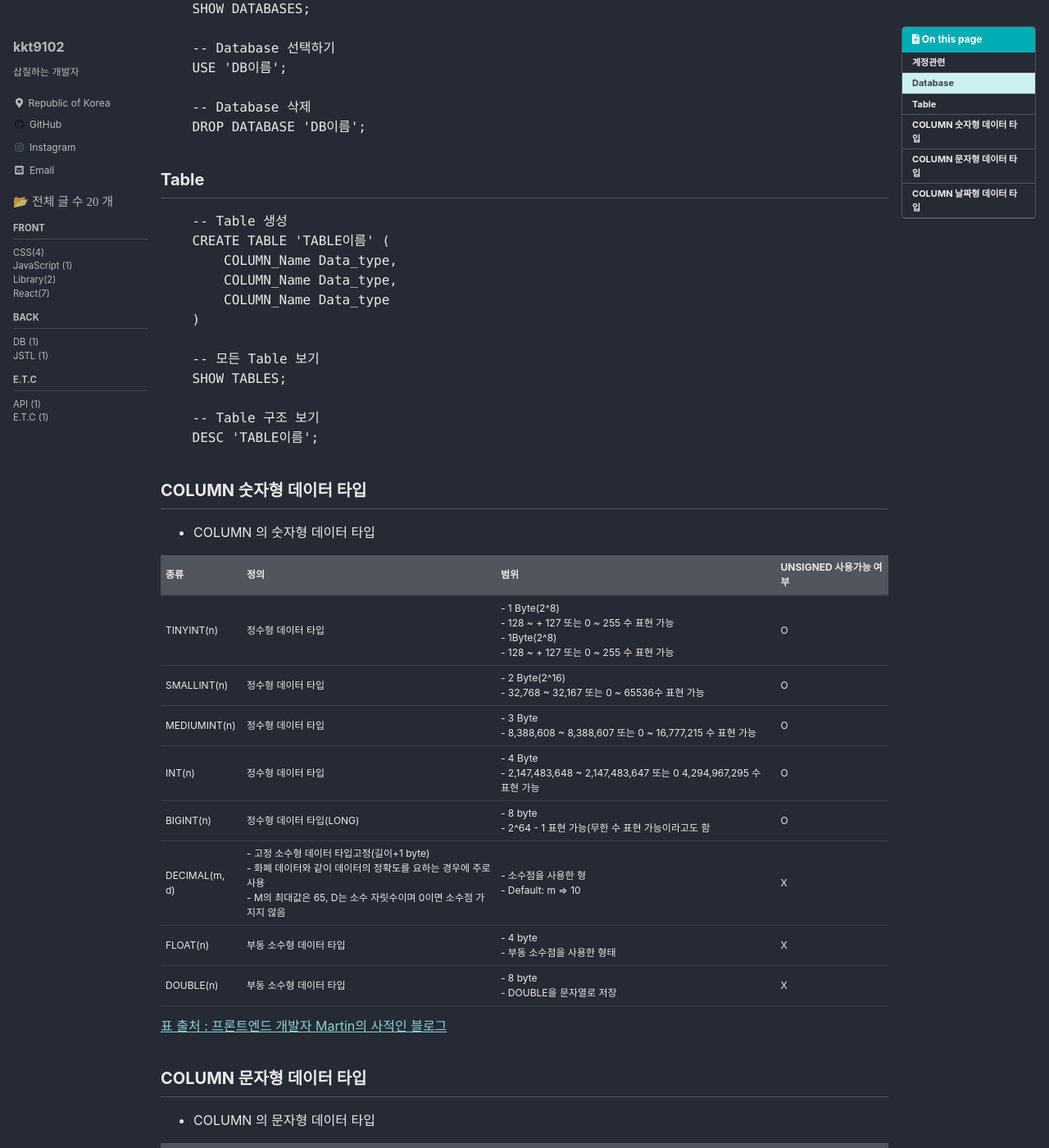
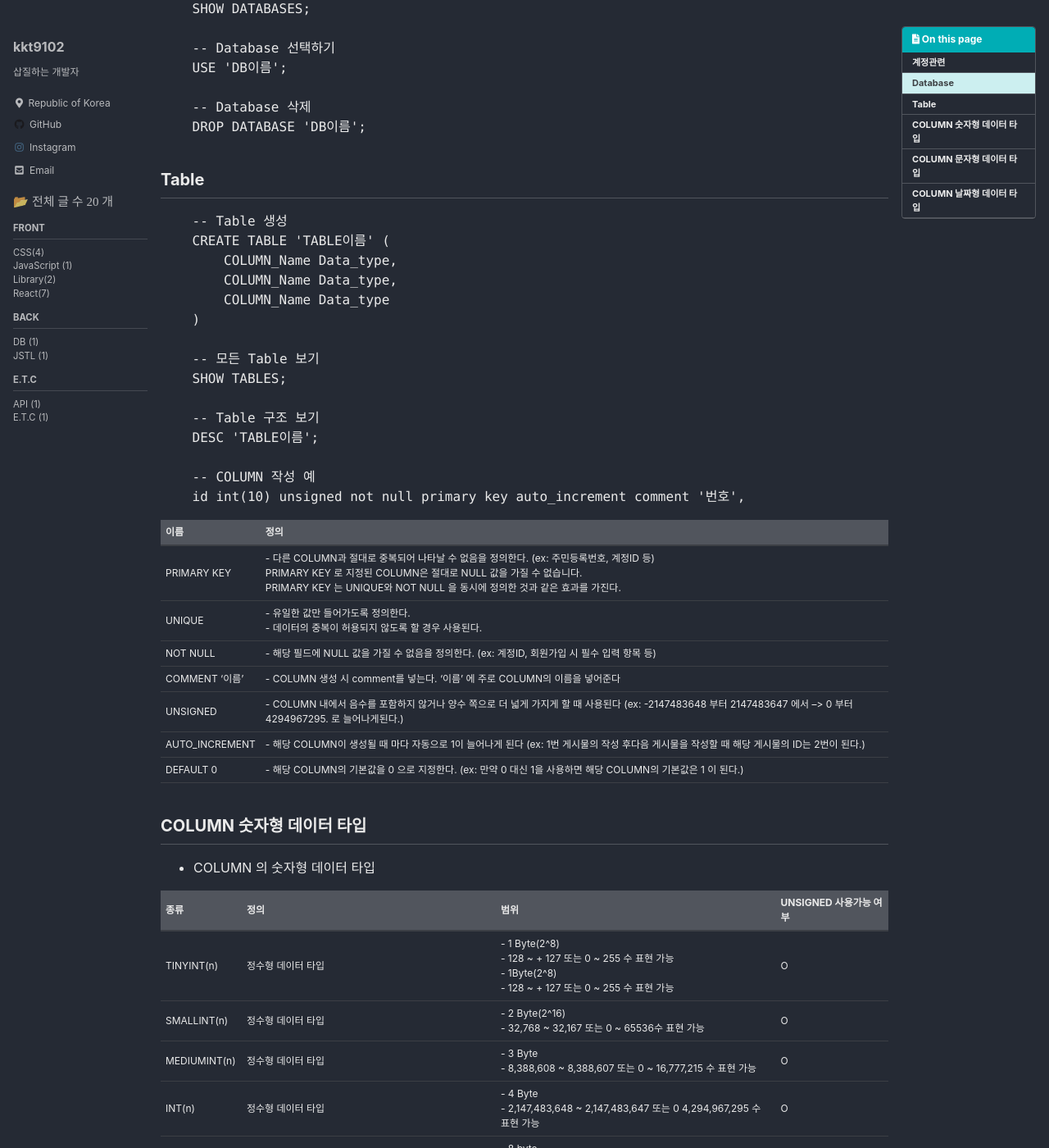
Before and after one commit to kkt9102/kkt9102.github.io, a Jekyll site: the page built from _posts/2022-04-11-mysql_명령어.md, in a window 1280 px wide and 1400 px high, scrolled down 792 px. Shown: the whole window at 82% size. Built offline with Jekyll 4.4.1, drawn with Linux system fonts in a browser that asks for light colours; cached includes are drawn as plain includes; comment, search, counter and statistics services are not loaded; some of the changed text lies outside the part shown.

Commit message:
post edit

````diff
--- a/_posts/2022-04-11-mysql_명령어.md
+++ b/_posts/2022-04-11-mysql_명령어.md
@@ -66,7 +66,20 @@ last_modified_at: 2022-04-11
 
     -- Table 구조 보기
     DESC 'TABLE이름';
+
+    -- COLUMN 작성 예
+    id int(10) unsigned not null primary key auto_increment comment '번호',
 ```
+
+|이름|정의|
+|---|---|
+|PRIMARY KEY|- 다른 COLUMN과 절대로 중복되어 나타날 수 없음을 정의한다. (ex: 주민등록번호, 계정ID 등) <br> PRIMARY KEY 로 지정된 COLUMN은 절대로 NULL 값을 가질 수 없습니다. <br> PRIMARY KEY 는 UNIQUE와 NOT NULL 을 동시에 정의한 것과 같은 효과를 가진다.|
+|UNIQUE|- 유일한 값만 들어가도록 정의한다. <br> - 데이터의 중복이 허용되지 않도록 할 경우 사용된다.|
+|NOT NULL|- 해당 필드에 NULL 값을 가질 수 없음을 정의한다. (ex: 계정ID, 회원가입 시 필수 입력 항목 등)|
+|COMMENT '이름'|- COLUMN 생성 시 comment를 넣는다. '이름' 에 주로 COLUMN의 이름을 넣어준다|
+|UNSIGNED|- COLUMN 내에서 음수를 포함하지 않거나 양수 쪽으로 더 넓게 가지게 할 때 사용된다 (ex: -2147483648 부터 2147483647 에서 --> 0 부터 4294967295. 로 늘어나게된다.)|
+|AUTO_INCREMENT|- 해당 COLUMN이 생성될 때 마다 자동으로 1이 늘어나게 된다 (ex: 1번 게시물의 작성 후다음 게시물을 작성할 때 해당 게시물의 ID는 2번이 된다.)|
+|DEFAULT 0|- 해당 COLUMN의 기본값을 0 으로 지정한다. (ex: 만약 0 대신 1을 사용하면 해당 COLUMN의 기본값은 1 이 된다.)|
 
 ## COLUMN 숫자형 데이터 타입
 - COLUMN 의 숫자형 데이터 타입
````
